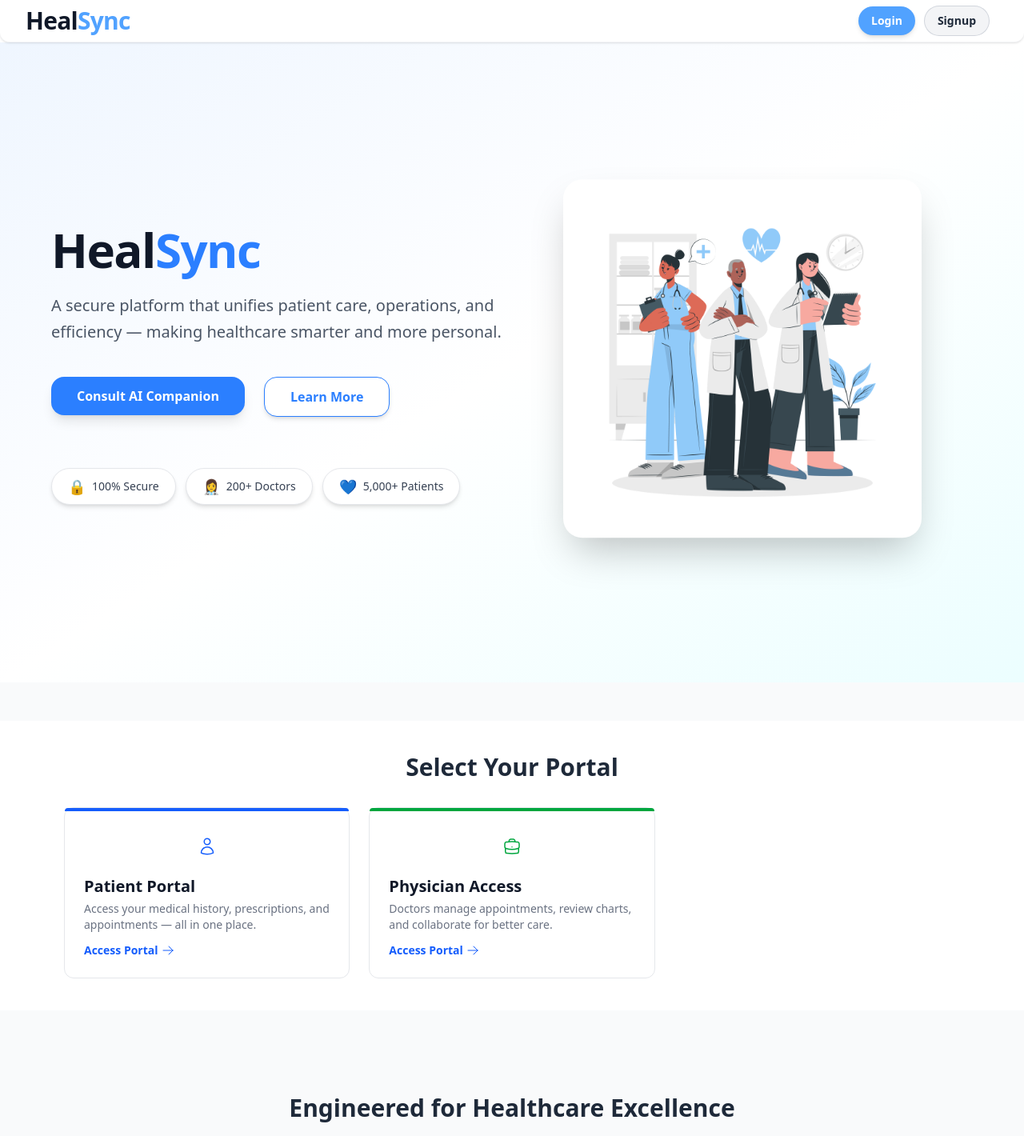
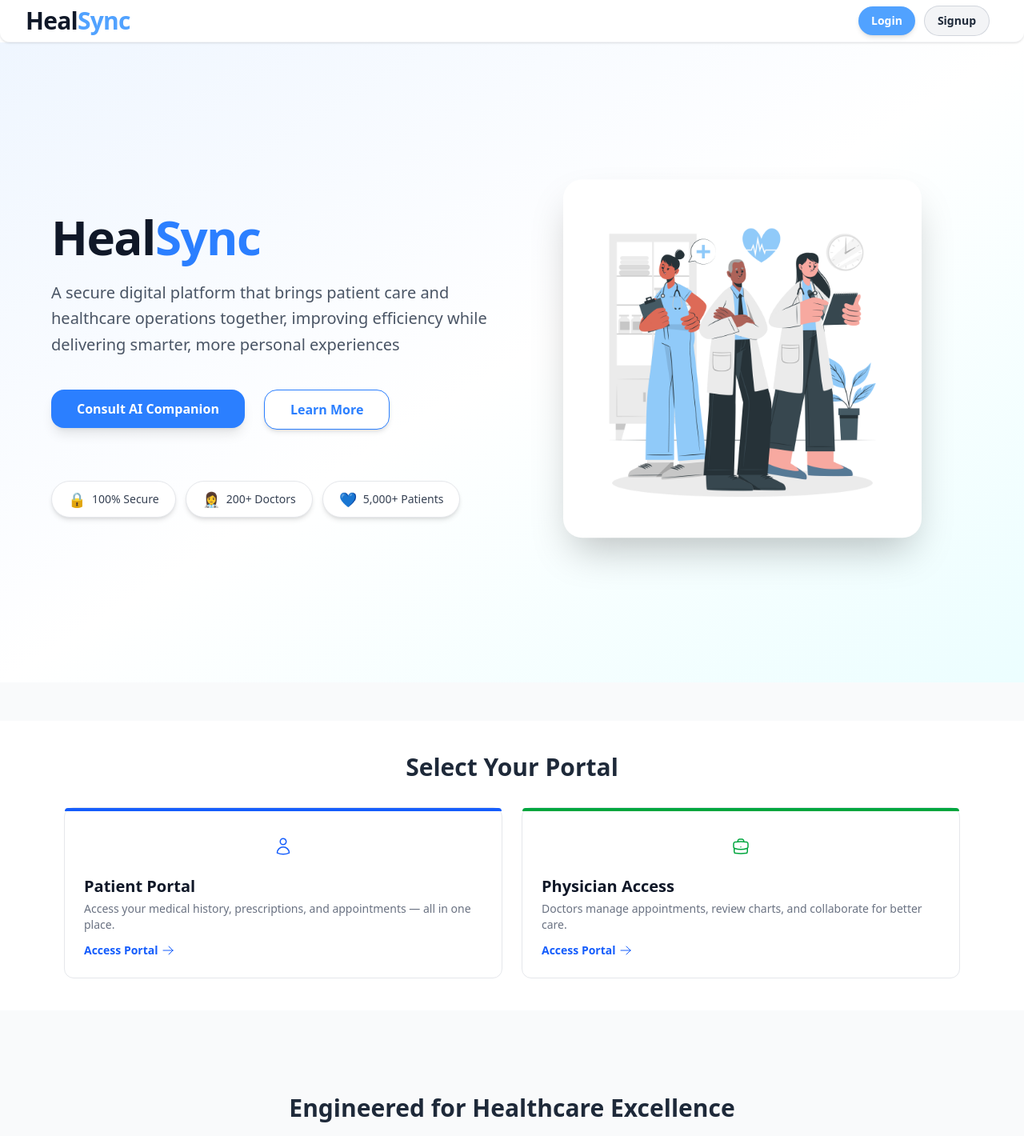
Before and after one commit to Ankurrr27/HealSync-AI-Full, a React (Vite) app in the folder HealSync/: page / in a window 1280 px wide. Shown: the top 1420 px of the page at 80% size. Built offline with nearby package versions, Linux system fonts and the light colour scheme; no server answers.

Commit message:
updated appointment page

```diff
--- a/HealSync/src/pages/welcome.jsx
+++ b/HealSync/src/pages/welcome.jsx
@@ -163,8 +163,7 @@ const WelcomePage = () => {
                   <span className="text-gray-900">Heal</span>Sync
                 </h1>
                 <p className="text-xs sm:text-lg md:text-xl text-gray-600 mt-4 px-4 sm:px-6 md:px-0 font-medium max-w-2xl text-center md:text-left leading-relaxed">
-                  A secure platform that unifies patient care, operations, and
-                  efficiency — making healthcare smarter and more personal.
+                  A secure digital platform that brings patient care and healthcare operations together, improving efficiency while delivering smarter, more personal experiences
                 </p>
               </div>
 
@@ -221,7 +220,7 @@ const WelcomePage = () => {
           </motion.h2>
 
           <motion.div
-            className="max-w-6xl mx-auto grid grid-cols-1 sm:grid-cols-2 md:grid-cols-3 gap-6"
+            className="max-w-6xl mx-auto grid grid-cols-1 sm:grid-cols-2 md:grid-cols-2 gap-6"
             variants={containerVariants}
             initial="hidden"
             animate="visible"
```
